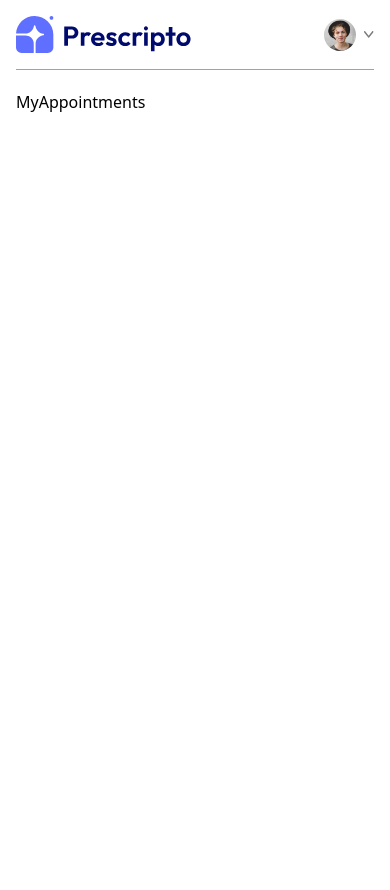
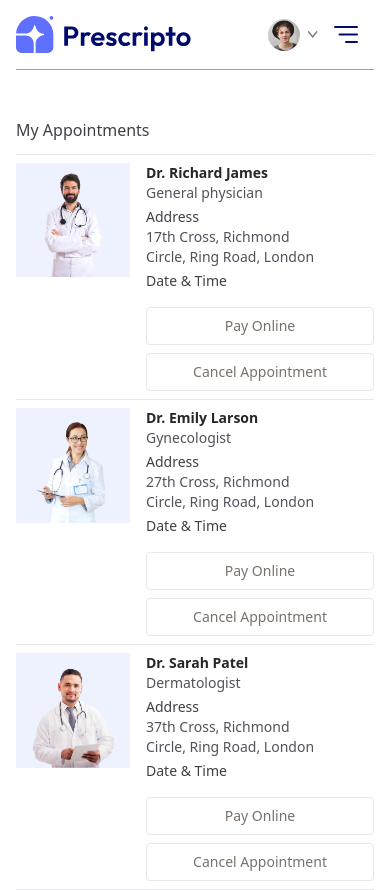
Before and after one commit to saxenashreyas0401/Prescripto, a React (Vite) app in the folder frontend/: page /my-appointments in a window 390 px wide. Before the commit the page ends 844 px from the top, so only its background shows below. Built offline with nearby package versions, Linux system fonts and the light colour scheme.

Commit message:
Updated MyAppointments page, Added Menu and filter button for small screen and completed frontend part

```diff
--- a/frontend/src/components/Navbar.jsx
+++ b/frontend/src/components/Navbar.jsx
@@ -43,6 +43,20 @@
                 </div> :
                 <button onClick={()=>navigate('/login')} className='bg-primary text-white px-8 py-3 rounded-full font-light hidden md:block'>Create account</button>
             }
+            <img onClick={()=>setShowMenu(true)} className='w-6 md:hidden' src={assets.menu_icon} alt="" />
+            {/* Mobile Menu */}
+            <div className={` ${showMenu?'fixed w-full':'h-0 w-0'} md:hidden right-0 top-0 bottom-0 z-20 overflow-hidden bg-white transition-all `}>
+                <div className='flex items-center justify-between px-5 py-6'>
+                    <img className='w-36' src={assets.logo} alt="" />
+                    <img className='w-7' onClick={()=>setShowMenu(false)} src={assets.cross_icon} alt="" />
+                </div>
+                <ul className='flex flex-col items-center gap-2 mt-5 text-lg font-medium'>
+                    <NavLink onClick={()=>setShowMenu(false)} to='/'><p className='px-4 py-2 rounded inline-block'>HOME</p></NavLink>
+                    <NavLink onClick={()=>setShowMenu(false)} to='/doctors'><p className='px-4 py-2 rounded inline-block'>ALL DOCTORS</p></NavLink>
+                    <NavLink onClick={()=>setShowMenu(false)} to='/about'><p className='px-4 py-2 rounded inline-block'>ABOUT</p></NavLink>
+                    <NavLink onClick={()=>setShowMenu(false)} to='/contact'><p className='px-4 py-2 rounded inline-block'>CONTACT</p></NavLink>
+                </ul>
+            </div>
         </div>
     </div>
   )
--- a/frontend/src/index.css
+++ b/frontend/src/index.css
@@ -9,3 +9,9 @@
 ::-webkit-scrollbar{
     @apply hidden
 }
+
+@media(max-width: 740px){
+    .active p{
+        @apply text-white bg-primary
+    }
+}
--- a/frontend/src/pages/Doctors.jsx
+++ b/frontend/src/pages/Doctors.jsx
@@ -6,6 +6,7 @@
 const Doctors = () => {
   const {speciality} = useParams()
   const [filterDoc, setFilterDoc] = useState([])
+  const [showFilter, setShowFilter] = useState(false)
   const {doctors} = useContext(AppContext)
   const navigate = useNavigate()
 
@@ -22,10 +23,11 @@
   }, [doctors, speciality])
 
   return (
-    <div className='text-gray-600'>
-      <p>Browse through the doctors specialist</p>
+    <div>
+      <p className='text-gray-600'>Browse through the doctors specialist</p>
       <div className='flex flex-col sm:flex-row items-start gap-5 mt-5'>
-      <div className='flex flex-col gap-4 text-sm text-gray-600'>
+        <button className={`py-1 px-3 border rounded text-sm transition-all sm:hidden ${showFilter?'bg-primary text-white':''}`} onClick={()=>setShowFilter(prev => !prev)}>Filters</button>
+      <div className={`flex-col gap-4 text-sm text-gray-600 ${showFilter?'flex':'hidden sm:flex'}`}>
         <p onClick={()=>{speciality==='General physician'?navigate('/doctors'):navigate('/doctors/General physician')}} className={`w-[94vw] sm:w-auto pl-3 py-1.5 pr-16 border border-gray-300 rounded transition-all cursor-pointer ${speciality==="General physician"?"bg-indigo-100 text-black":""}`}>General physician</p>
         <p onClick={()=>{speciality==='Gynecologist'?navigate('/doctors'):navigate('/doctors/Gynecologist')}} className={`w-[94vw] sm:w-auto pl-3 py-1.5 pr-16 border border-gray-300 rounded transition-all cursor-pointer ${speciality==='Gynecologist'?"bg-indigo-100 text-black":""}`}>Gynecologist</p>
         <p onClick={()=>{speciality==='Dermatologist'?navigate('/doctors'):navigate('/doctors/Dermatologist')}} className={`w-[94vw] sm:w-auto pl-3 py-1.5 pr-16 border border-gray-300 rounded transition-all cursor-pointer ${speciality==='Dermatologist'?"bg-indigo-100 text-black":""}`}>Dermatologist</p>
--- a/frontend/src/pages/MyAppointments.jsx
+++ b/frontend/src/pages/MyAppointments.jsx
@@ -1,8 +1,35 @@
-import React from 'react'
+import React, { useContext } from 'react'
+import { AppContext } from '../context/AppContext'
 
 const MyAppointments = () => {
+  const {doctors} = useContext(AppContext)
+
   return (
-    <div>MyAppointments</div>
+    <div>
+      <p className='pb-3 mt-12 font-medium text-zinc-700 border-b'>My Appointments</p>
+      <div>
+        {doctors.slice(0,3).map((item, index)=>(
+          <div className='grid grid-cols-[1fr_2fr] gap-4 sm:flex sm:gap-6 py-2 border-b' key={index}>
+            <div>
+              <img className='w-32 bg-indigo-50' src={item.image} alt="" />
+            </div>
+            <div className='flex-1 text-sm text-zinc-600'>
+              <p className='text-neutral-800 font-semibold'>{item.name}</p>
+              <p>{item.speciality}</p>
+              <p className='text-zinc-700 font-medium mt-1'>Address</p>
+              <p className='text-sm '>{item.address.line1}</p>
+              <p className='text-sm '>{item.address.line2}</p>
+              <p className='text-sm mt-1'><span className='text-sm text-neutral-700 font-medium'>Date & Time</span></p>
+            </div>
+            <div></div>
+            <div className='flex flex-col gap-2 justify-end'>
+              <button className='text-sm text-stone-500 text-center sm:min-w-48 py-2 border rounded hover:bg-primary hover:text-white transition-all duration-300'>Pay Online</button>
+              <button className='text-sm text-stone-500 text-center sm:min-w-48 py-2 border rounded hover:bg-red-600 hover:text-white transition-all duration-300'>Cancel Appointment</button>
+            </div>
+          </div>
+        ))}
+      </div>
+    </div>
   )
 }
 
```
